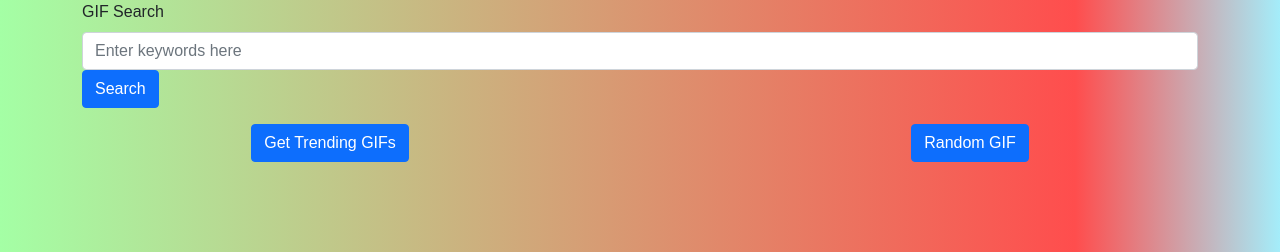
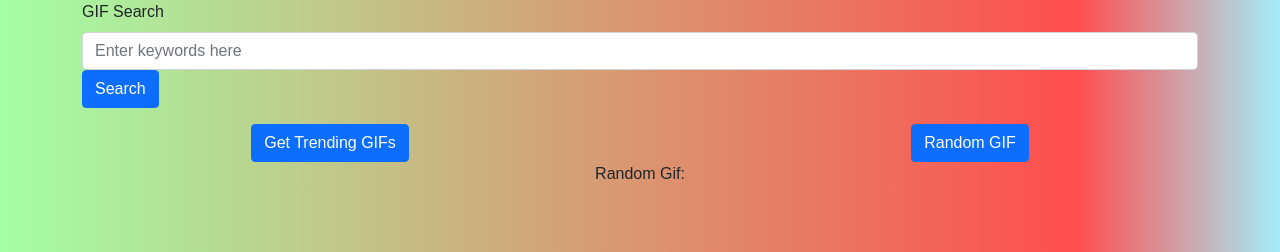
Before and after one commit to nali556/Assignment-7, a React (Create React App) app: page / in a window 1280 px wide. Shown: the top 252 px of the page. Built offline with nearby package versions, Linux system fonts and the light colour scheme.

Commit message:
Random button now works

```diff
--- a/src/components/RandomGif.js
+++ b/src/components/RandomGif.js
@@ -1,11 +1,19 @@
 import React, {Fragment} from 'react'
 
-export default function RandomGif(randGif) {
-    console.log(Object.keys(randGif.randGif))
+export default function RandomGif({randGif}) {
+    if (randGif.images === undefined){
+        return(
+            <div className="text-center">
+                Random Gif:
+            </div>
+        )
+    }
+    console.log(randGif)
     return (
         <Fragment>
             <div className="container text-center p-2 trend-gifs">
-            <img src={randGif.randGif.url}></img>
+            <h1>Random gif:</h1>
+             <img src={randGif.images.original.url}></img>
             </div>
         </Fragment>
     )
```
